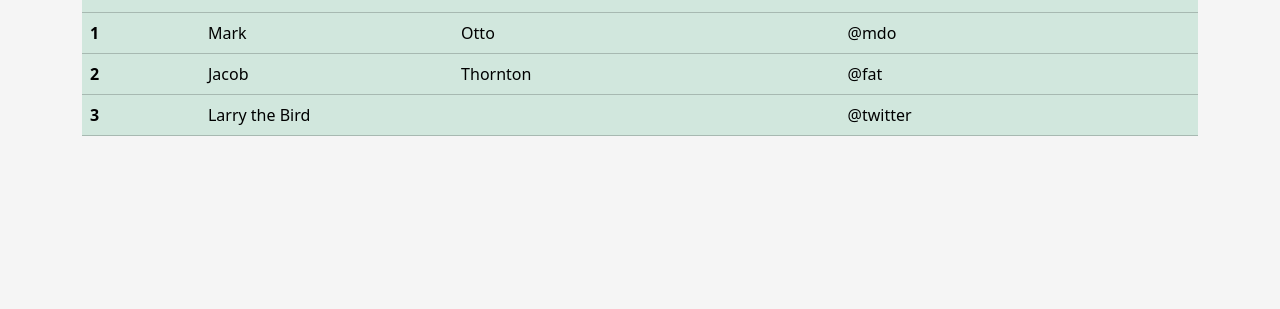
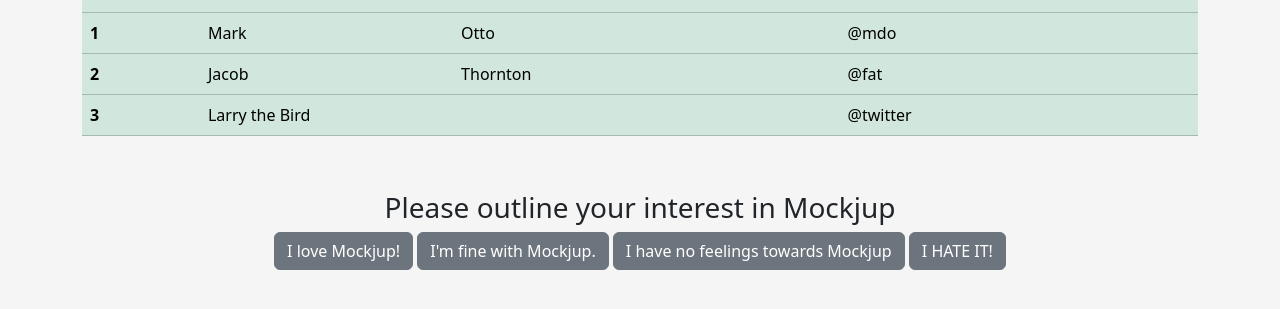
Before and after one commit to mrkwab3/SBA_307, a plain HTML site: page home_page/index.html in a window 1280 px wide. Shown: the part 638-947 px from the top of the page. Before the commit the page ends 800 px from the top, so only its background shows below. Drawn offline with nearby package versions, Linux system fonts and the light colour scheme.

Commit message:
radio form skeleton completed

```diff
--- a/home_page/index.html
+++ b/home_page/index.html
@@ -91,7 +91,21 @@
     </div>
 
     <!-- mockjup interest form -->
-
+    <div class="container text-center interest-form">
+      <h3>Please outline your interest in Mockjup</h3>
+      <!-- Love Mockjup -->
+      <input type="radio" class="btn-check" name="options" id="option1" autocomplete="off">
+      <label class="btn btn-secondary" for="option1">I love Mockjup!</label>
+      <!-- Some Interest -->
+      <input type="radio" class="btn-check" name="options" id="option2" autocomplete="off">
+      <label class="btn btn-secondary" for="option2">I'm fine with Mockjup.</label>
+      <!-- No Interest -->
+      <input type="radio" class="btn-check" name="options" id="option3" autocomplete="off">
+      <label class="btn btn-secondary" for="option3">I have no feelings towards Mockjup</label>
+      <!-- Hate Mockjup -->
+      <input type="radio" class="btn-check" name="options" id="option4" autocomplete="off">
+      <label class="btn btn-secondary" for="option4">I HATE IT!</label>
+    </div>
     <script src="https://cdn.jsdelivr.net/npm/bootstrap@5.3.3/dist/js/bootstrap.bundle.min.js" integrity="sha384-YvpcrYf0tY3lHB60NNkmXc5s9fDVZLESaAA55NDzOxhy9GkcIdslK1eN7N6jIeHz" crossorigin="anonymous"></script>
 </body>
 </html>
--- a/home_page/styles.css
+++ b/home_page/styles.css
@@ -15,3 +15,7 @@ p {
     padding: 1%;
     border: 1px dashed black;
 }
+
+.interest-form {
+    padding: 3%;
+}
```
